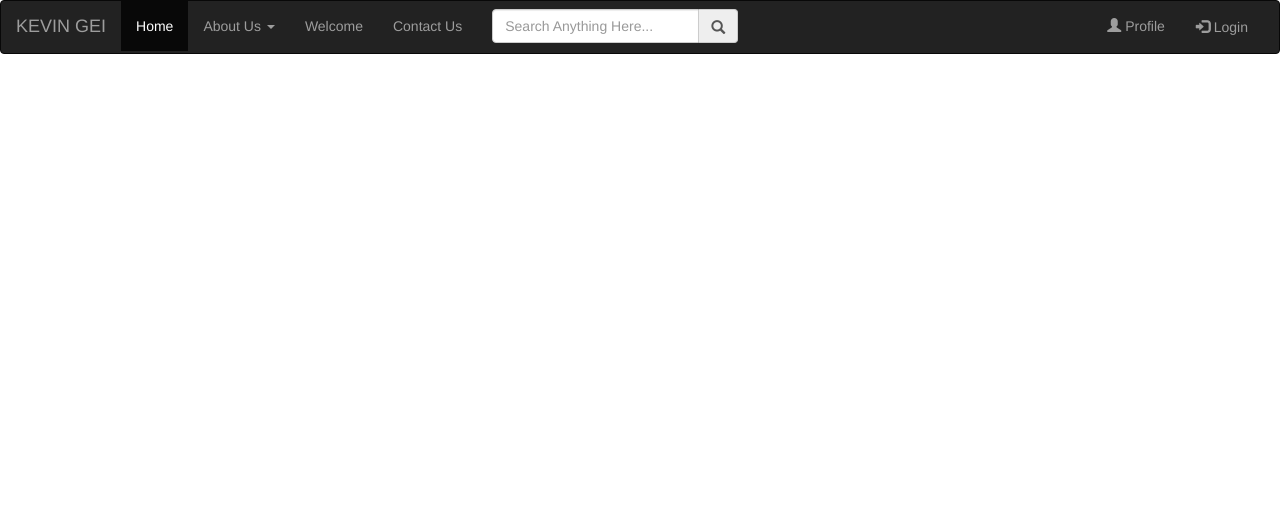
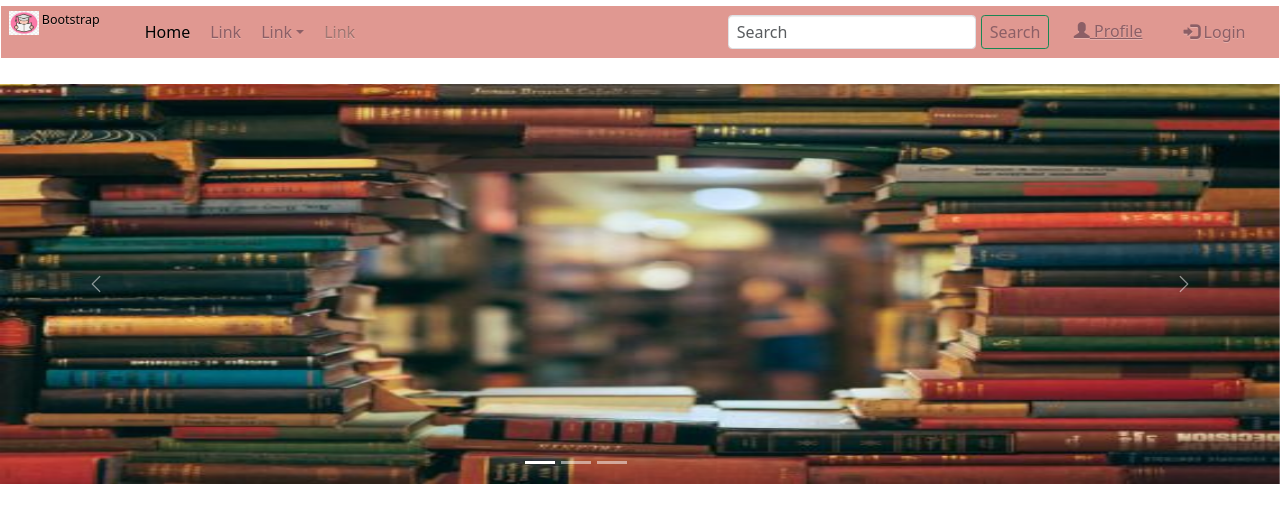
Before and after one commit to SicBell/Project_Tekweb, a PHP site: page / in a window 1280 px wide. Shown: the top 523 px of the page. Run offline with PHP 8.4, Linux system fonts and the light colour scheme; some libraries are stand-ins or nearby versions.

Commit message:
Second Commit

```diff
--- a/Index.php
+++ b/Index.php
@@ -1,56 +1,181 @@
+<!DOCTYPE html>
+<html lang="en">
+
+<head>
+<meta charset="utf-8">
+    <!-- Latest compiled and minified CSS -->
+    <link rel="stylesheet" href="https://cdn.jsdelivr.net/npm/bootstrap@3.3.7/dist/css/bootstrap.min.css"
+        integrity="sha384-BVYiiSIFeK1dGmJRAkycuHAHRg32OmUcww7on3RYdg4Va+PmSTsz/K68vbdEjh4u" crossorigin="anonymous">
+
+    <!-- Optional theme -->
+    <link rel="stylesheet" href="https://cdn.jsdelivr.net/npm/bootstrap@3.3.7/dist/css/bootstrap-theme.min.css"
+        integrity="sha384-rHyoN1iRsVXV4nD0JutlnGaslCJuC7uwjduW9SVrLvRYooPp2bWYgmgJQIXwl/Sp" crossorigin="anonymous">
+    <meta name="viewport" content="width=device-width, initial-scale=1">
+    <title>Bootstrap demo</title>
+    <!-- Link to Bootstrap CSS -->
+    <link href="https://cdn.jsdelivr.net/npm/bootstrap@5.3.2/dist/css/bootstrap.min.css" rel="stylesheet"
+        integrity="sha384-T3c6CoIi6uLrA9TneNEoa7RxnatzjcDSCmG1MXxSR1GAsXEV/Dwwykc2MPK8M2HN" crossorigin="anonymous">
+    <!-- Link to Bootstrap Icons CSS -->
+    <link href="https://cdn.jsdelivr.net/npm/bootstrap-icons@1.18.0/font/bootstrap-icons.css" rel="stylesheet">
     <style>
+        /* Your existing styles here */
 
+        body {
+            margin-top: 0;
+        }
+
+        /* Adjusted styles for bigger content inside the navbar */
+        .container-fluid {
+            color: #E09891;
+            background-color: #E09891;
+        }
+
+        .navbar.navbar-expand-lg.bg-body-tertiary .navbar-brand,
+        .navbar.navbar-expand-lg.bg-body-tertiary .navbar-nav>li>a {
+            color: #8C5F66;
+            font-size: 18px;
+            /* Adjust the font size as needed */
+        }
+
+        .navbar-toggler-icon {
+            background-color: #8C5F66;
+        }
+
+        .navbar-nav-scroll {
+            --bs-scroll-height: 100px;
+        }
+
+        .form-control {
+            margin: auto;
+            font-size: 16px;
+            /* Adjust the font size as needed */
+        }
+
+        .bi-person-circle,
+        .bi-door-open-fill {
+            margin-left: 10px;
+            color: #8C5F66;
+            font-size: 18px;
+            /* Adjust the font size as needed */
+        }
+
+        /* Added styles for the navbar links and buttons */
+        .navbar-nav>li>a,
+        .btn-outline-success {
+            color: #8C5F66;
+            font-size: 16px;
+            /* Adjust the font size as needed */
+        }
+
+        /* Adjusted spacing for better aesthetics */
+        .navbar-nav>li,
+        .form-control,
+        .btn-outline-success {
+            margin-right: 10px;
+        }
+
+        #carouselExampleIndicators img {
+            max-width: 100%;
+            height: auto;
+            height: 400px;
+        }
     </style>
-<link rel="stylesheet" href="https://maxcdn.bootstrapcdn.com/bootstrap/3.3.7/css/bootstrap.min.css">
-<div class="navbar navbar-inverse">
+
+</head>
+
+<body>
+    <nav class="navbar navbar-expand-lg ">
         <div class="container-fluid">
-            <div class="row">
-                <div class="col-lg-12">
+            <a class="navbar-brand" href="#">
+                <img src="Icon_library.jpg" alt="Logo" width="30" height="24" class="d-inline-block align-text-top">
+                Bootstrap
+            </a>
 
-                    <div class="navbar-header">
-                        <button class="navbar-toggle" data-target="#mobile_menu" data-toggle="collapse"><span class="icon-bar"></span><span class="icon-bar"></span><span class="icon-bar"></span></button>
-                        <a href="#" class="navbar-brand">KEVIN GEI</a>
-                    </div>
+            <button class="navbar-toggler" type="button" data-bs-toggle="collapse" data-bs-target="#navbarScroll"
+                aria-controls="navbarScroll" aria-expanded="false" aria-label="Toggle navigation">
+                <span class="navbar-toggler-icon"></span>
+            </button>
 
-                    <div class="navbar-collapse collapse" id="mobile_menu">
-                        <ul class="nav navbar-nav">
-                            <li class="active"><a href="#">Home</a></li>
-                            <li><a href="#" class="dropdown-toggle" data-toggle="dropdown">About Us <span class="caret"></span></a>
+            <div class="collapse navbar-collapse" id="navbarScroll">
+                <ul class="navbar-nav me-auto my-2 my-lg-0 navbar-nav-scroll">
+                    <li class="nav-item">
+                        <a class="nav-link active" aria-current="page" href="#">Home</a>
+                    </li>
+                    <li class="nav-item">
+                        <a class="nav-link" href="#">Link</a>
+                    </li>
+                    <li class="nav-item dropdown">
+                        <a class="nav-link dropdown-toggle" href="#" role="button" data-bs-toggle="dropdown"
+                            aria-expanded="false">Link</a>
                         <ul class="dropdown-menu">
-                                    <li><a href="#">About One</a></li>
-                                    <li><a href="#">About Two</a></li>
-                                    <li><a href="#">About Three</a></li>
-                                    <li><a href="#">About Four</a></li>
-                                    <li><a href="#">About Five</a></li>
-                                    <li><a href="#">About Six</a></li>
+                            <li><a class="dropdown-item" href="#">Action</a></li>
+                            <li><a class="dropdown-item" href="#">Another action</a></li>
+                            <li>
+                                <hr class="dropdown-divider">
+                            </li>
+                            <li><a class="dropdown-item" href="#">Something else here</a></li>
                         </ul>
                     </li>
-                            <li><a href="#navbar-header">Welcome</a></li>
-
-                            <li><a href="#">Contact Us</a></li>
-                        </ul>
-                        <ul class="nav navbar-nav">
-                            <li>
-                                <form action="" class="navbar-form">
-                                    <div class="form-group">
-                                        <div class="input-group">
-                                            <input type="search" name="search" id="" placeholder="Search Anything Here..." class="form-control">
-                                            <span class="input-group-addon"><span class="glyphicon glyphicon-search"></span></span>
-                                        </div>
-                                    </div>
-                                </form>
+                    <li class="nav-item">
+                        <a class="nav-link disabled" aria-disabled="true">Link</a>
                     </li>
                 </ul>
 
+                <form class="d-flex">
+                    <input class="form-control me-2" type="search" placeholder="Search" aria-label="Search">
+                    <button class="btn btn-outline-success" type="submit">Search</button>
+                </form>
+
                 <ul class="nav navbar-nav navbar-right">
                     <li><a href="#"><span class="glyphicon glyphicon-user"></span> Profile</a></li>
-                            <li><a type="button" href="./Login.php" class="btn"><span class="glyphicon glyphicon-log-in"></span> Login <span ></span></a></li>
+                    <li><a type="button" href="./Login.php" class="btn"><span class="glyphicon glyphicon-log-in"></span>
+                            Login <span></span></a></li>
                 </ul>
             </div>
         </div>
+    </nav>
+    <table>
+        <tbody>
+            <tr>
+                <div id="carouselExampleIndicators" class="carousel slide">
+                    <div class="carousel-indicators">
+                        <button type="button" data-bs-target="#carouselExampleIndicators" data-bs-slide-to="0"
+                            class="active" aria-current="true" aria-label="Slide 1"></button>
+                        <button type="button" data-bs-target="#carouselExampleIndicators" data-bs-slide-to="1"
+                            aria-label="Slide 2"></button>
+                        <button type="button" data-bs-target="#carouselExampleIndicators" data-bs-slide-to="2"
+                            aria-label="Slide 3"></button>
+                    </div>
+                    <div class="carousel-inner">
+                        <div class="carousel-item active">
+                            <img src="background_login.jpg" class="d-block w-100" alt="...">
+                        </div>
+                        <div class="carousel-item">
+                            <img src="background_login.jpg" class="d-block w-100" alt="...">
+                        </div>
+                        <div class="carousel-item">
+                            <img src="background_login.jpg" class="d-block w-100" alt="...">
                         </div>
                     </div>
+                    <button class="carousel-control-prev" type="button" data-bs-target="#carouselExampleIndicators"
+                        data-bs-slide="prev">
+                        <span class="carousel-control-prev-icon" aria-hidden="true"></span>
+                        <span class="visually-hidden">Previous</span>
+                    </button>
+                    <button class="carousel-control-next" type="button" data-bs-target="#carouselExampleIndicators"
+                        data-bs-slide="next">
+                        <span class="carousel-control-next-icon" aria-hidden="true"></span>
+                        <span class="visually-hidden">Next</span>
+                    </button>
                 </div>
-<script src="https://ajax.googleapis.com/ajax/libs/jquery/1.12.4/jquery.min.js"></script>
-<script src="https://maxcdn.bootstrapcdn.com/bootstrap/3.3.7/js/bootstrap.min.js"></script>
-<link rel="stylesheet" href="https://maxcdn.bootstrapcdn.com/bootstrap/3.3.7/css/bootstrap.min.css">
+            </tr>
+        </tbody>
+    </table>
+
+
+    <script src="https://cdn.jsdelivr.net/npm/bootstrap@5.3.2/dist/js/bootstrap.bundle.min.js"
+        integrity="sha384-C6RzsynM9kWDrMNeT87bh95OGNyZPhcTNXj1NW7RuBCsyN/o0jlpcV8Qyq46cDfL"
+        crossorigin="anonymous"></script>
+</body>
+
+</html>
--- a/Login.php
+++ b/Login.php
@@ -300,7 +300,7 @@ body{
               </div>
               <div  class="text"><a  href="#">Forgot password?</a></div>
               <div class="button input-box">
-                <input type="submit" value="Submit">
+                <input type="submit" value="Login">
               </div>
               <div class="text sign-up-text">Don't have an account? <label for="flip">Sigup now</label></div>
             </div>
```
Also changed, not shown: Icon_library.jpg (added). Lines whose indentation alone changed are shown as unchanged.
